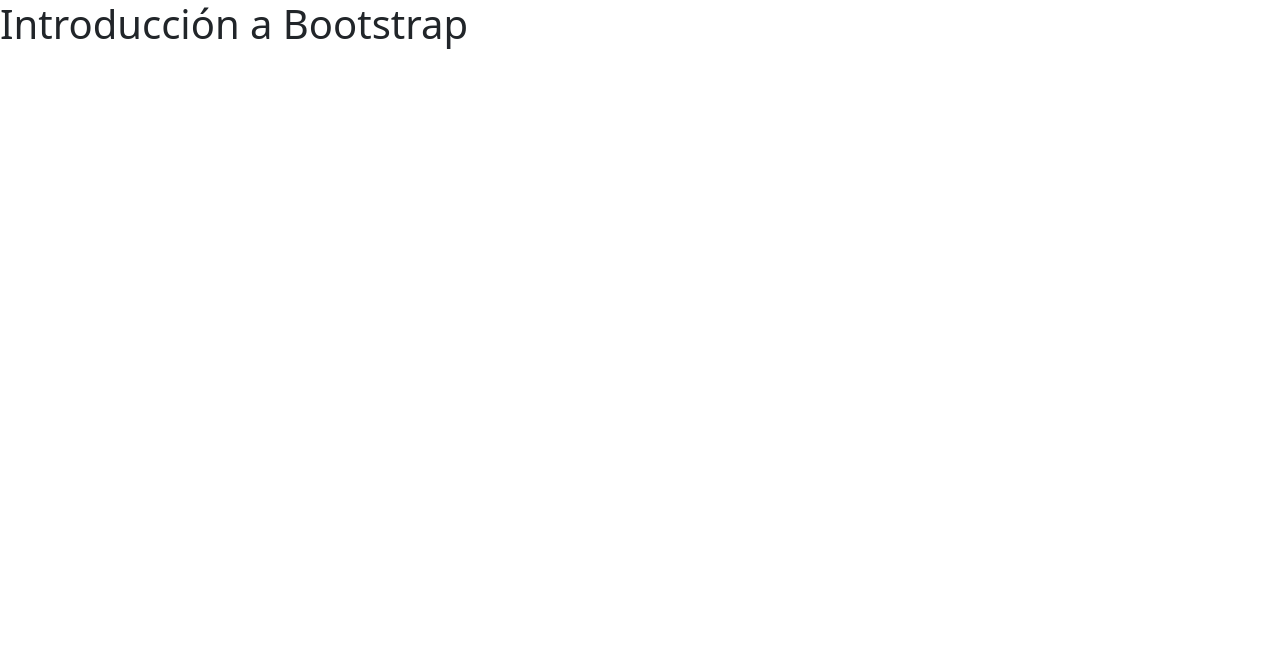
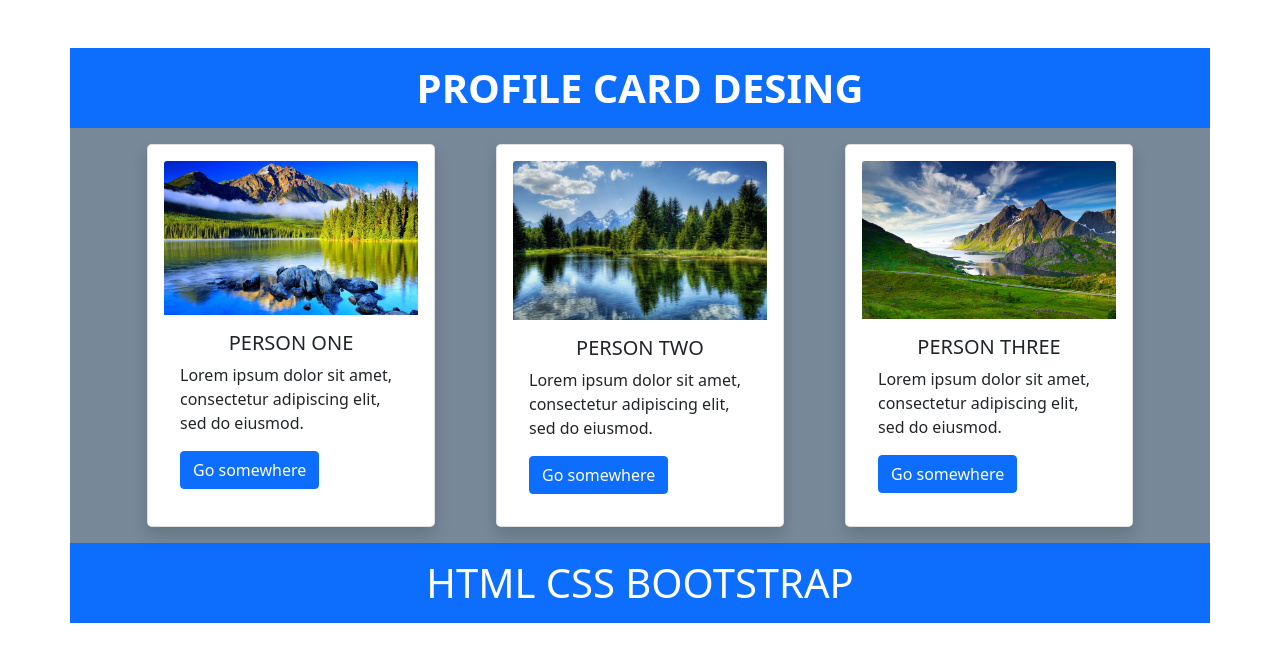
Before and after one commit to AlejandroGarridoV/intro-bootstrap, a plain HTML site: page index.html in a window 1280 px wide. Drawn offline with nearby package versions, Linux system fonts and the light colour scheme.

Commit message:
Archivos necesarios para que la pagina funcione
Son todos los archivos, carpetas e imágenes que usamos para la creación de esta pagina junto con el código

```diff
--- a/index.html
+++ b/index.html
@@ -3,12 +3,67 @@
     <head>
         <meta charset="UTF-8">
         <meta name="viewport" content="width=device-width, initial-scale=1.0">
-    <link href="https://cdn.jsdelivr.net/npm/bootstrap@5.0.2/dist/css/bootstrap.min.css" rel="stylesheet" integrity="sha384-EVSTQN3/azprG1Anm3QDgpJLIm9Nao0Yz1ztcQTwFspd3yD65VohhpuuCOmLASjC" crossorigin="anonymous">
+        <link
+            href="https://cdn.jsdelivr.net/npm/bootstrap@5.0.2/dist/css/bootstrap.min.css"
+            rel="stylesheet"
+            integrity="sha384-EVSTQN3/azprG1Anm3QDgpJLIm9Nao0Yz1ztcQTwFspd3yD65VohhpuuCOmLASjC"
+            crossorigin="anonymous">
+        <link rel="shortcut icon" href="assets/img/favicon.png"
+            type="image/x-icon">
         <title>Introducción a Bootstrap</title>
     </head>
     <body>
-    <h1>Introducción a Bootstrap</h1>
-    <script src="https://cdn.jsdelivr.net/npm/@popperjs/core@2.9.2/dist/umd/popper.min.js" integrity="sha384-IQsoLXl5PILFhosVNubq5LC7Qb9DXgDA9i+tQ8Zj3iwWAwPtgFTxbJ8NT4GN1R8p" crossorigin="anonymous"></script>
-    <script src="https://cdn.jsdelivr.net/npm/bootstrap@5.0.2/dist/js/bootstrap.bundle.min.js" integrity="sha384-MrcW6ZMFYlzcLA8Nl+NtUVF0sA7MsXsP1UyJoMp4YLEuNSfAP+JcXn/tWtIaxVXM" crossorigin="anonymous"></script>
+
+        <header
+            Class="container bg-primary text-white d-flex justify-content-center mt-5">
+
+            <h1 class="m-3 fw-bold">PROFILE CARD DESING</h1>
+
+        </header>
+
+        <main class="container d-flex flex-row justify-content-evenly p-3" style="background-color: lightslategrey;">
+            <div class="card rounded-3 shadow p-3" style="width: 18rem;">
+                <img src="assets/img/Foto1.png" class="card-img-top" alt="...">
+                <div class="card-body">
+                    <h5 class="card-title fW-bold text-center">PERSON ONE</h5>
+                    <p class="card-text">Lorem ipsum dolor sit amet, consectetur adipiscing elit, sed do eiusmod.</p>
+                    <a href="#" class="btn btn-primary">Go somewhere</a>
+                </div>
+            </div>
+
+            <div class="card rounded-3 shadow p-3" style="width: 18rem;">
+                <img src="assets/img/Foto2.jpeg" class="card-img-top" alt="...">
+                <div class="card-body">
+                    <h5 class="card-title fW-bold text-center">PERSON TWO</h5>
+                    <p class="card-text">Lorem ipsum dolor sit amet, consectetur adipiscing elit, sed do eiusmod.</p>
+                    <a href="#" class="btn btn-primary">Go somewhere</a>
+                </div>
+            </div>
+
+            <div class="card rounded-3 shadow p-3" style="width: 18rem;">
+                <img src="assets/img/Foto3.jpg" class="card-img-top" alt="...">
+                <div class="card-body">
+                    <h5 class="card-title fW-bold text-center">PERSON THREE</h5>
+                    <p class="card-text">Lorem ipsum dolor sit amet, consectetur adipiscing elit, sed do eiusmod.</p>
+                    <a href="#" class="btn btn-primary">Go somewhere</a>
+                </div>
+            </div>
+        </main>
+
+        <footer
+            class="container bg-primary text-white d-flex justify-content-center">
+
+            <h1 class="m-3 fw-light">HTML CSS BOOTSTRAP</h1>
+
+        </footer>
+
+        <script
+            src="https://cdn.jsdelivr.net/npm/@popperjs/core@2.9.2/dist/umd/popper.min.js"
+            integrity="sha384-IQsoLXl5PILFhosVNubq5LC7Qb9DXgDA9i+tQ8Zj3iwWAwPtgFTxbJ8NT4GN1R8p"
+            crossorigin="anonymous"></script>
+        <script
+            src="https://cdn.jsdelivr.net/npm/bootstrap@5.0.2/dist/js/bootstrap.bundle.min.js"
+            integrity="sha384-MrcW6ZMFYlzcLA8Nl+NtUVF0sA7MsXsP1UyJoMp4YLEuNSfAP+JcXn/tWtIaxVXM"
+            crossorigin="anonymous"></script>
     </body>
 </html>
```
Also changed, not shown: assets/img/Foto1.png (added), assets/img/Foto2.jpeg (added), assets/img/Foto3.jpg (added), assets/img/favicon.png (added). Lines whose indentation alone changed are shown as unchanged.
